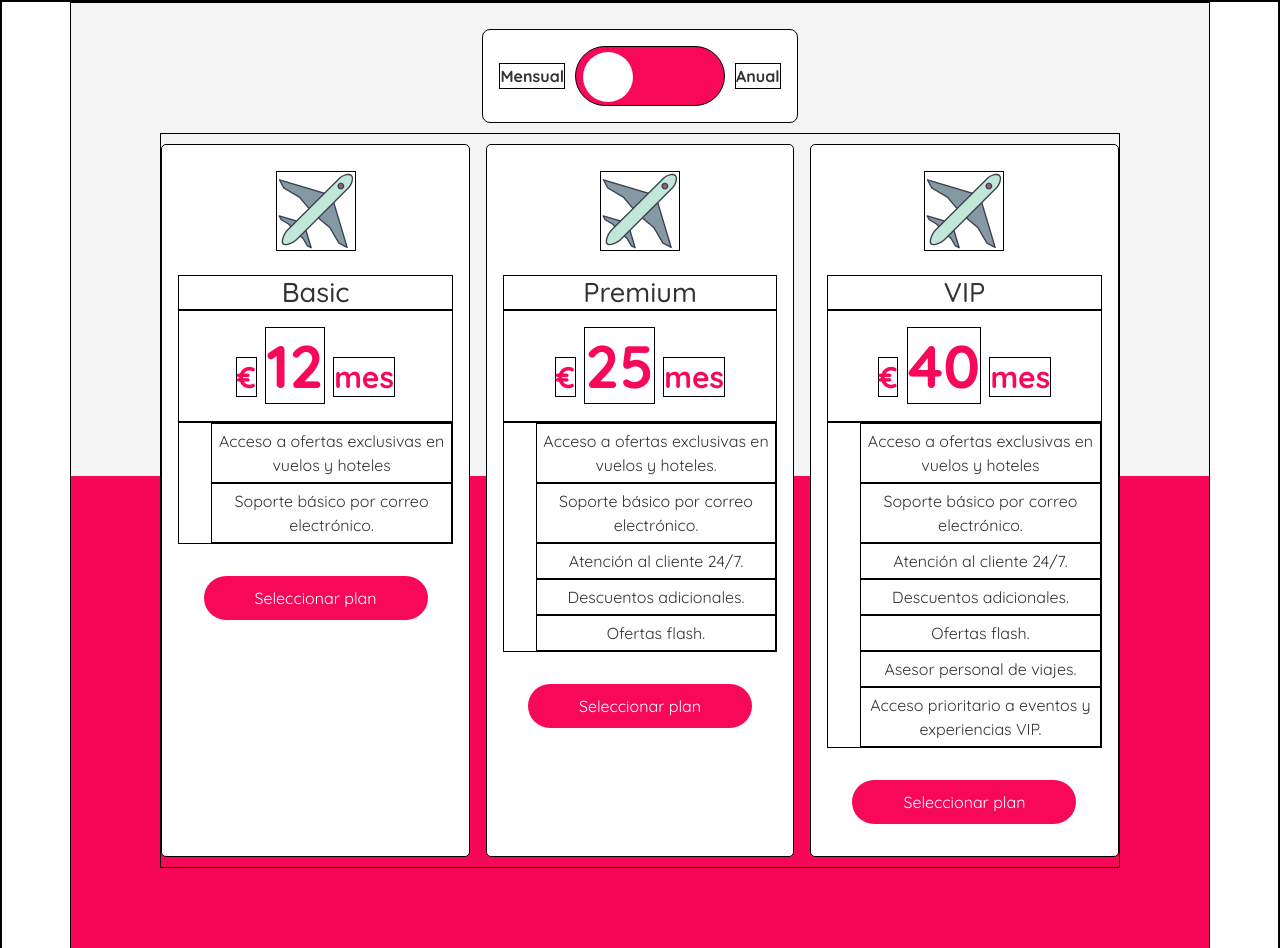
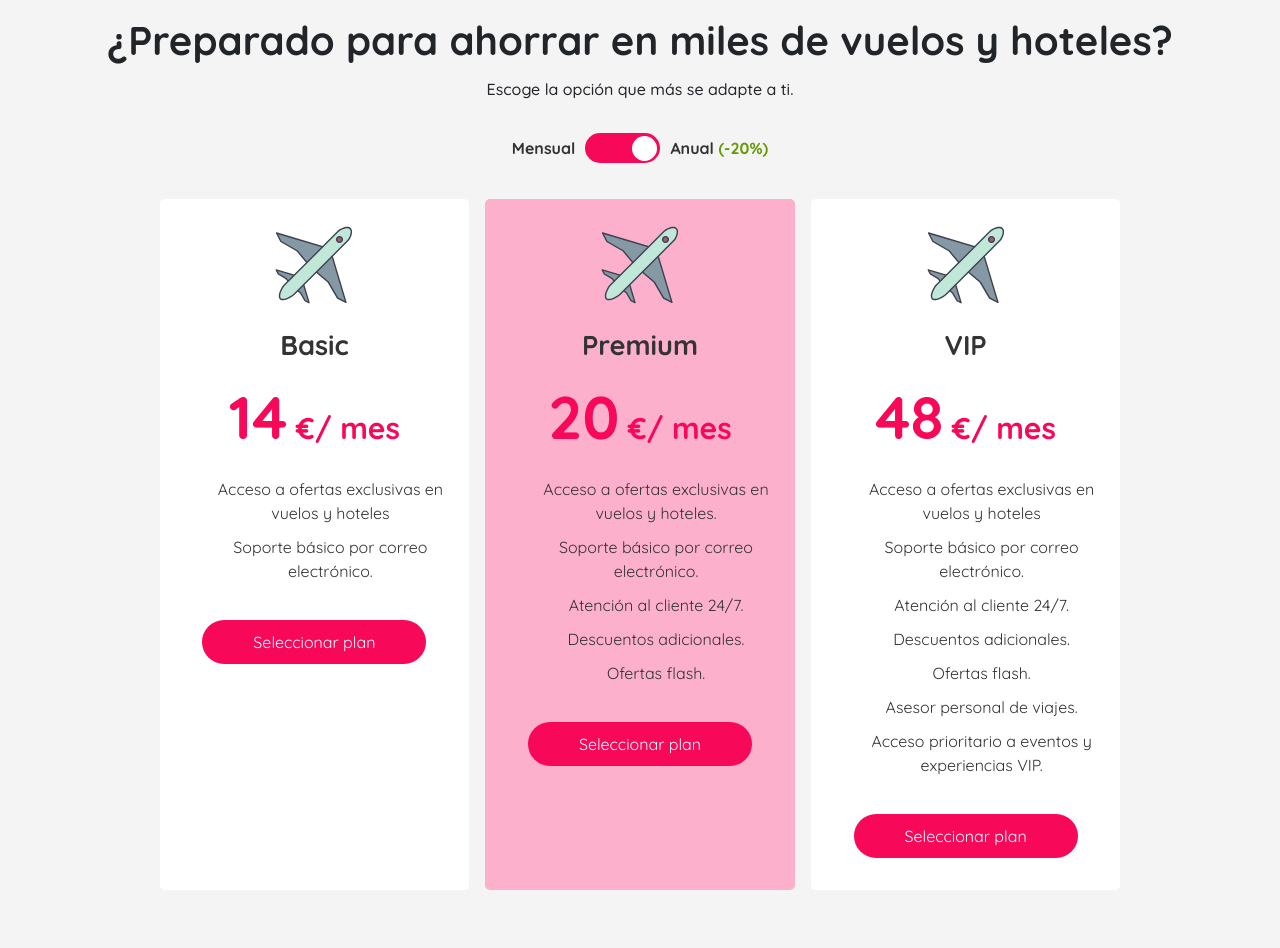
Before and after one commit to Mmarmedina/price-table-comparison-landing-page, a website built with Vite: page index.html in a window 1280 px wide. Shown: the top 948 px of the page. Built offline with nearby package versions, Linux system fonts and the light colour scheme.

Commit message:
The price table toggle is working fine.

```diff
--- a/index.html
+++ b/index.html
@@ -4,7 +4,7 @@
     <meta charset="UTF-8" />
     <link rel="icon" type="image/svg+xml" href="/src/assets/favicon.svg" />
     <meta name="viewport" content="width=device-width, initial-scale=1.0" />
-    <title>Prime Suscription</title>
+    <title>Super Travel Suscription</title>
     <link href="https://cdn.jsdelivr.net/npm/bootstrap@5.3.3/dist/css/bootstrap.min.css" rel="stylesheet" integrity="sha384-QWTKZyjpPEjISv5WaRU9OFeRpok6YctnYmDr5pNlyT2bRjXh0JMhjY6hW+ALEwIH" crossorigin="anonymous">
     <link rel="stylesheet" href="src/styles/reset.css">
     <link rel="stylesheet" href="src/styles/fonts.css">
@@ -14,19 +14,23 @@
   <body>
     <!-- <div id="app">
     </div> -->
-    <div class="container">
+    <header>
+      <h1 class="fw-bold text-center m-3">¿Preparado para ahorrar en miles de vuelos y hoteles?</h1>
+      <p class="h6 text-ligther text-center m-2">Escoge la opción que más se adapte a ti.</p>
+    </header>
+    <section class="container">
       <div class="price-toggler-container">
         <span>Mensual</span>
         <div class="price-toggler"></div>
-        <span>Anual</span>
+        <span>Anual <span>(-20%)</span></span>
       </div>
       <div class="box-container">
         <article class="box">
           <img class="img-plan" src="/src/assets/favicon.svg" alt="basic-plan-icon" type="image/svg+xml">
           <h2>Basic</h2>
           <div class="amount">
-            <span class="currency">€</span>
-            <span class="price">12</span>
+            <span class="price">14</span>
+            <span class="currency">€/</span>
             <span class="duration">mes</span>
           </div>
           <ul>
@@ -39,8 +43,8 @@
           <img src="/src/assets/favicon.svg" alt="basic-plan-icon" type="image/svg+xml">
           <h2>Premium</h2>
           <div class="amount">
-            <span class="currency">€</span>
-            <span class="price">25</span>
+            <span class="price">20</span>
+            <span class="currency">€/</span>
             <span class="duration">mes</span>
           </div>
           <ul>
@@ -56,8 +60,8 @@
           <img class="img-plan" src="/src/assets/favicon.svg" alt="basic-plan-icon" type="image/svg+xml">
           <h2>VIP</h2>
           <div class="amount">
-            <span class="currency">€</span>
-            <span class="price">40</span>
+            <span class="price">48</span>
+            <span class="currency">€/</span>
             <span class="duration">mes</span>
           </div>
           <ul>
@@ -72,7 +76,7 @@
           <a href="#" class="btn">Seleccionar plan</a>
         </article>
       </div>
-    </div>
+    </section>
     <script type="module" src="/main.js"></script>
     <script src="https://cdn.jsdelivr.net/npm/bootstrap@5.3.3/dist/js/bootstrap.bundle.min.js" integrity="sha384-YvpcrYf0tY3lHB60NNkmXc5s9fDVZLESaAA55NDzOxhy9GkcIdslK1eN7N6jIeHz" crossorigin="anonymous"></script>
   </body>
--- a/main.js
+++ b/main.js
@@ -1,9 +1,29 @@
 let priceToggle = document.querySelector('.price-toggler');
-console.log(priceToggle);
-let price = document.getElementById('.price');
-let duration = document.getElementById('.duration');
+let price = document.querySelectorAll('.price');
+let duration = document.querySelectorAll('.duration');
+
+let discount = 1.25;
 
 priceToggle.onclick = () =>{
     priceToggle.classList.toggle('active');
-    console.log (classList.getElementById('.price-toggle'))
+
+    if (priceToggle.classList.contains('active')) {
+        for (let k = 0; k < price.length; k++) {
+            const priceTypeNumber = parseInt(price[k].innerText);
+            console.log (typeof(priceTypeNumber));
+            console.log (priceTypeNumber);
+            price[k].innerText = priceTypeNumber * discount;
+            price[k].innerText = Math.floor(priceTypeNumber * discount);
+            console.log (price[k]);
+        }
+    }else {
+        // for (let i = 0; i < duration.length; i++) {
+        //     duration[i].innerText = '/mes';
+
+        // }
+        for (let k = 0; k < price.length; k++) {
+            price[k].innerText = price[k].innerText / discount;
+            price[k].innerText = Math.ceil(price[k].innerText);
+        }
+    }
 }
--- a/public/src/styles/style.css
+++ b/public/src/styles/style.css
@@ -1,14 +1,19 @@
-* {
+/* * {
     border: solid black 1px;
+} */
+
+body {
+    background-color: var(--color-secondary-grey);
 }
 
 .container {
     min-height: 100vh;
     display: flex;
     flex-flow: column;
-    padding: 1rem 7%;
+    padding: 0 7%;
     padding-bottom: 80px;
-    background: linear-gradient(var(--color-secondary-grey) 50%, var(--color-primary-pink) 50.1% );
+    /* background: linear-gradient(var(--color-secondary-grey) 50%, var(--color-primary-pink) 50.1% ); */
+    /* background: var(--color) */
 
 }
 
@@ -36,6 +41,7 @@
 
 .container .box-container .box h2 {
     font-size: 1.7rem;
+    font-weight: bolder;
     color: var(--color-secondary-black);
 }
 
@@ -57,6 +63,10 @@
     font-size: 1rem;
 }
 
+.container .box-container article.box:nth-child(2) {
+    background-color: var(--color-secondary-pink-ligther);
+}
+
 .container .box-container .btn {
     display: inline-block;
     margin: 1rem 0;
@@ -75,10 +85,10 @@
 
 .container .price-toggler-container {
     margin: 0.625rem auto;
-    background-color: var(--color-secondary-white);
+    /* background-color: var(--color-secondary-white); */
     padding: 1rem;
     border-radius: 0.5rem;
-    /* box-shadow: 0 5px 10px rgba((0),0,0,.3); */
+    box-shadow: 0 5px 10px rgba((0),0,0,.3);
     display: flex;
     align-items: center;
 }
@@ -88,9 +98,13 @@
     color: var(--color-secondary-black);
 }
 
+.container .price-toggler-container span span{
+    color: var(--color-secondary-green);
+}
+
 .container .price-toggler-container .price-toggler {
-    height: 60px;
-    width: 150px;
+    height: 30px;
+    width: 75px;
     border-radius: 50px;
     background-color: var(--color-primary-pink);
     position: relative;
@@ -101,15 +115,15 @@
 .container .price-toggler-container .price-toggler::before {
     content: '';
     position: absolute;
-    top: 5px;
-    left: 7px;
+    top: 2.5px;
+    right: 3.75px;
     border-radius: 50%;
     background-color: var(--color-secondary-white);
-    height: 50px;
-    width: 50px;
+    height: 25px;
+    width: 25px;
     transition: 0.2s ease-out;
 }
 
 .container .price-toggler-container .price-toggler.active::before {
-    left: 103px;
+    left: 7px;
 }
```
